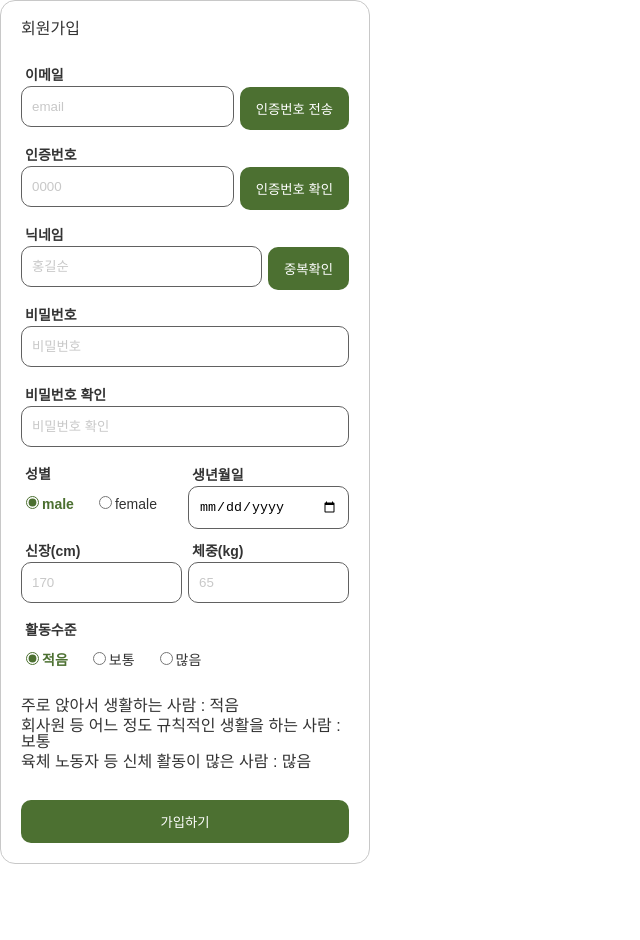
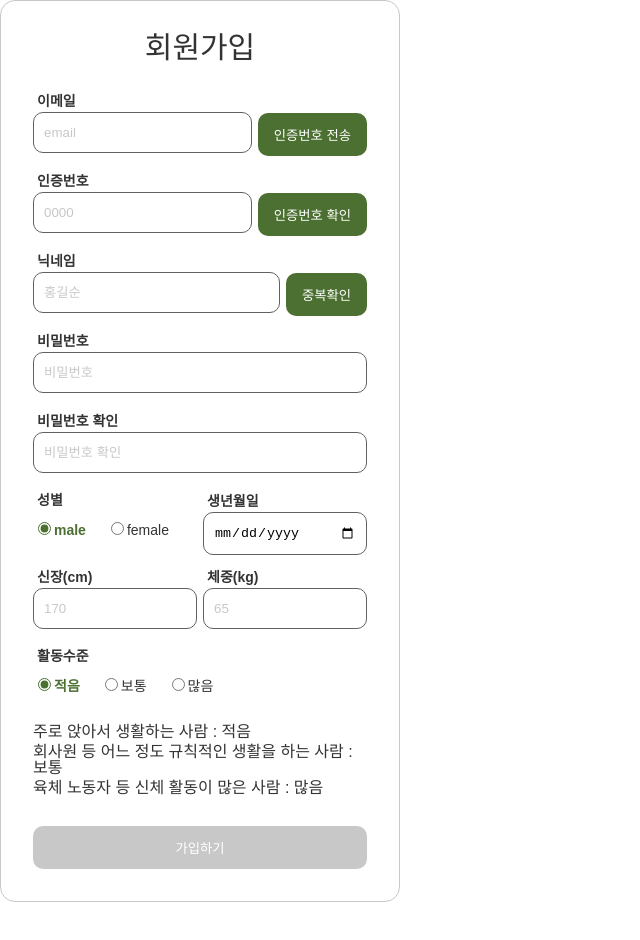
Before and after one commit to codestates-seb/seb43_main_004, a React (Create React App) app in the folder client/: page /sign-up in a window 1280 px wide. Shown: the top 940 px of the page, without its empty margins (0-640 px from the left). Built offline with nearby package versions, Linux system fonts and the light colour scheme; a web font is replaced by a local one.

Commit message:
feat : 유저정보 타입 추가 및 스타일 변경

```diff
--- a/client/src/pages/UserSignUp.tsx
+++ b/client/src/pages/UserSignUp.tsx
@@ -10,6 +10,9 @@ interface userInfo {
   password: string
   gender: string
   score: string
+  height: number
+  weight: number
+  birth: string
 }
 
 type radio = {
@@ -36,9 +39,12 @@ const UserSignUp = () => {
     password: '',
     gender: 'male',
     score: '적음',
+    height: 0,
+    weight: 0,
+    birth: '',
   })
   const [error, setError] = useState<string>('')
-  const [isValid, setIsValid] = useState<boolean>(false)
+  const [isEmpty, setIsEmpty] = useState<boolean>(true)
 
   const handleInput = (e: React.ChangeEvent<HTMLInputElement>) => {
     const { name, value } = e.target
@@ -158,7 +164,7 @@ const UserSignUp = () => {
         <li>회사원 등 어느 정도 규칙적인 생활을 하는 사람 : 보통</li>
         <li>육체 노동자 등 신체 활동이 많은 사람 : 많음</li>
       </ul>
-      <Button disabled={isValid} onClick={checkValid}>
+      <Button disabled={isEmpty} onClick={checkValid}>
         가입하기
       </Button>
     </Container>
@@ -166,13 +172,18 @@ const UserSignUp = () => {
 }
 
 const Container = styled.div`
-  width: 37rem;
+  width: 40rem;
   border: 1px solid var(--color-light-gray);
   border-radius: 1.5rem;
-  padding: 2rem;
+  padding: 3.2rem;
   display: flex;
   flex-direction: column;
   gap: 3rem;
+
+  h1 {
+    font-size: ${(props) => props.theme.fontSize.smmh};
+    text-align: center;
+  }
 
   li:nth-child(2) {
     margin: 0.4rem 0;
```
